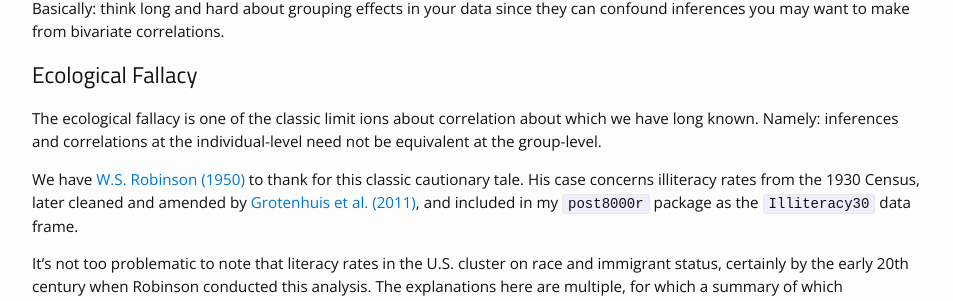
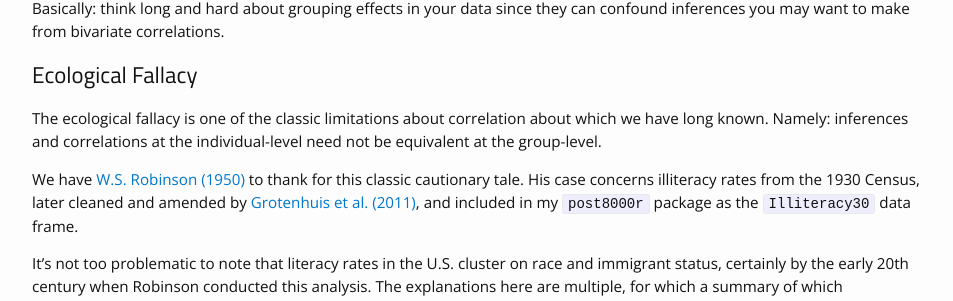
Before and after one commit to svmiller/svmiller.github.io, a Jekyll site: the page built from _posts/2020-01-28-illustrate-correlation-fallacies-limitations-in-r.md, in a window 1280 px wide and 900 px high, scrolled down 5707 px. Shown: the part 152-453 px from the top of the window, without its empty margins (163-1116 px from the left). Built offline with Jekyll 4.4.1, drawn with Linux system fonts in a browser that asks for light colours; nearby versions of some CDN libraries; some web fonts are replaced; comment, search, counter and statistics services are not loaded.

Commit message:
how the hell was that supposed to make it better, spellchecker...

```diff
--- a/_posts/2020-01-28-illustrate-correlation-fallacies-limitations-in-r.md
+++ b/_posts/2020-01-28-illustrate-correlation-fallacies-limitations-in-r.md
@@ -262,7 +262,7 @@ Basically: think long and hard about grouping effects in your data since they ca
 
 ## Ecological Fallacy
 
-The ecological fallacy is one of the classic limit ions about correlation about which we have long known. Namely: inferences and correlations at the individual-level need not be equivalent at the group-level.
+The ecological fallacy is one of the classic limitations about correlation about which we have long known. Namely: inferences and correlations at the individual-level need not be equivalent at the group-level.
 
 We have [W.S. Robinson (1950)](https://www.jstor.org/stable/2087176?seq=1#metadata_info_tab_contents) to thank for this classic cautionary tale. His case concerns illiteracy rates from the 1930 Census, later cleaned and amended by [Grotenhuis et al. (2011)](https://www.jstor.org/stable/2087176?seq=1#metadata_info_tab_contents), and included in my `post8000r` package as the `Illiteracy30` data frame.
 
--- a/_source/2020-01-28-illustrate-correlation-fallacies-limitations-in-r.Rmd
+++ b/_source/2020-01-28-illustrate-correlation-fallacies-limitations-in-r.Rmd
@@ -225,7 +225,7 @@ Basically: think long and hard about grouping effects in your data since they ca
 
 ## Ecological Fallacy
 
-The ecological fallacy is one of the classic limit ions about correlation about which we have long known. Namely: inferences and correlations at the individual-level need not be equivalent at the group-level.
+The ecological fallacy is one of the classic limitations about correlation about which we have long known. Namely: inferences and correlations at the individual-level need not be equivalent at the group-level.
 
 We have [W.S. Robinson (1950)](https://www.jstor.org/stable/2087176?seq=1#metadata_info_tab_contents) to thank for this classic cautionary tale. His case concerns illiteracy rates from the 1930 Census, later cleaned and amended by [Grotenhuis et al. (2011)](https://www.jstor.org/stable/2087176?seq=1#metadata_info_tab_contents), and included in my `post8000r` package as the `Illiteracy30` data frame.
 
```
